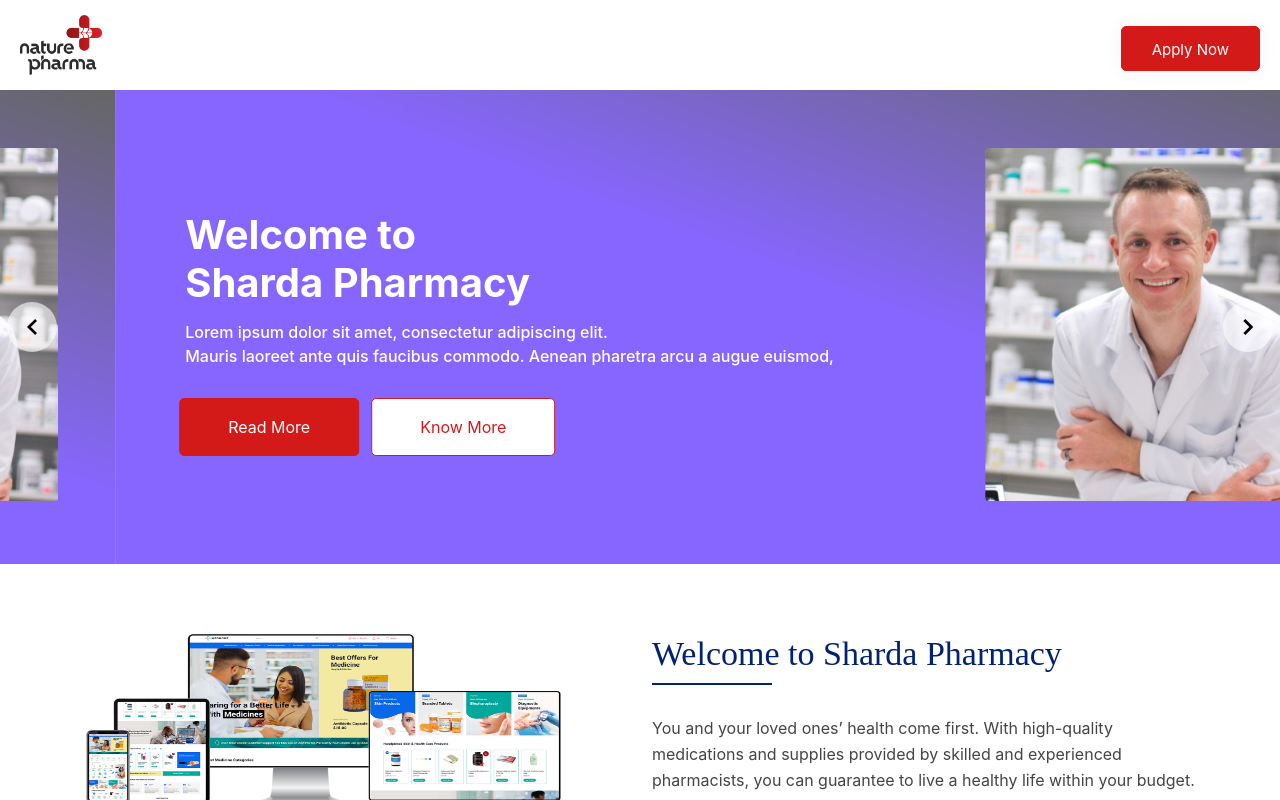
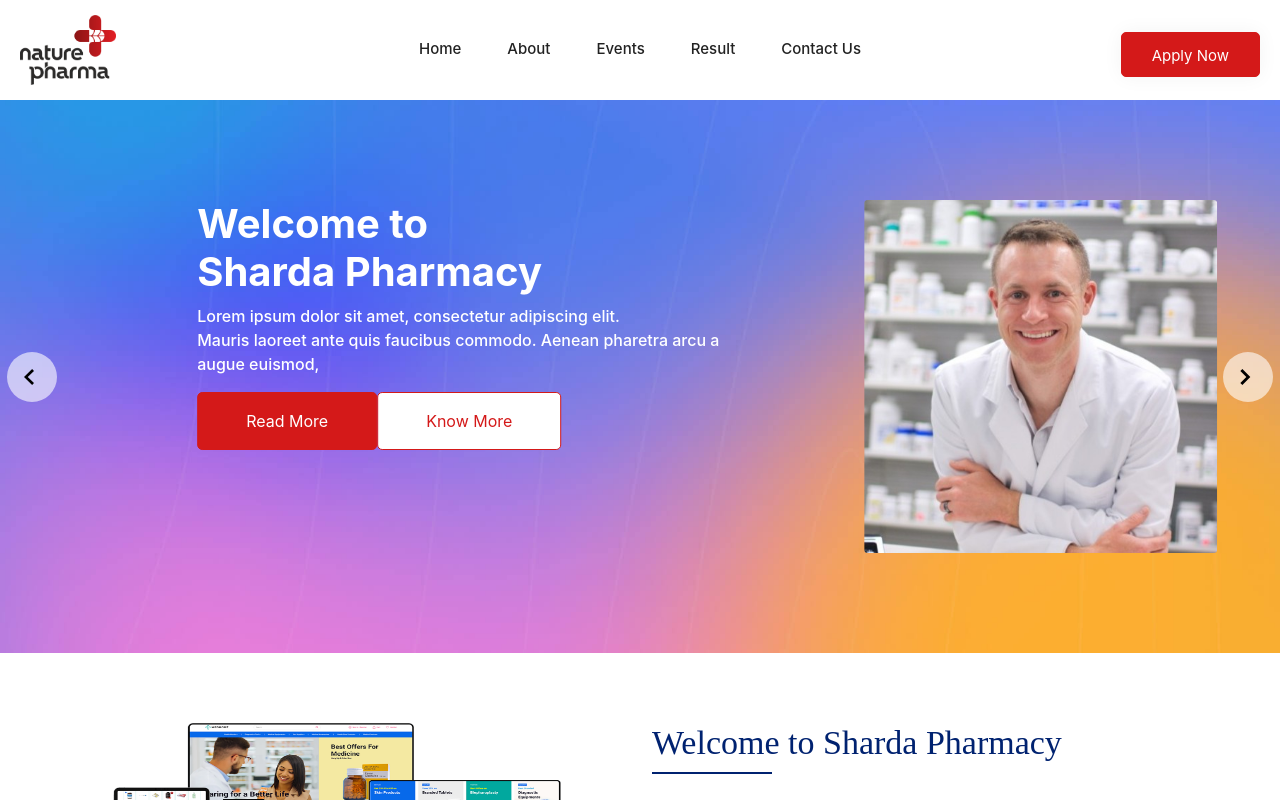
Before and after one commit to syed-faraz-abbasi/Nature_Pharma, a React (Create React App) app in the folder registration/: page / in a window 1280 px wide. Shown: the top 800 px of the page. Built offline with nearby package versions, Linux system fonts and the light colour scheme.

Commit message:
home page

```diff
--- a/registration/src/components/CSS/header.scss
+++ b/registration/src/components/CSS/header.scss
@@ -15,15 +15,43 @@
     width:100%;
     padding:0px 0 0 0px;
     img {
-      height:60px;
+      height:70px;
       margin:0px 15px 0 0;
       float:left;
     }
   }
   .header-contant {
     font-size:14px;
-    padding:6px 0 0 0;
+    padding:12px 0 0 0;
     text-align:right;
+  }
+  nav {
+    padding:5px 0px 0 0px;
+    display:block;
+    margin:0px auto;
+    ul {
+      line-height:none;
+      margin:0;
+      padding:0;
+      li {
+        float:left;
+        position:relative;
+        margin:0px 0;
+        font-size: 15px;
+        padding:10px 15px;
+        color:#fff;cursor: pointer;
+        font-weight: 500;
+        a { font-size:15px;
+          color:#222;
+          display:block;
+          text-transform:capitalize;
+          font-weight:500;
+          &:hover {
+            color: #444;
+          }
+        }
+      }
+    }
   }
 }
 
@@ -31,14 +59,11 @@
 
 
 
-.nav { padding:0px 0px 0 0px ; display:block; margin:0px auto; }
-.nav ul { line-height:none; margin:0; padding:0; }
-.nav ul li {float:left;position:relative;margin:0px 0;font-size: 15px;padding:10px 15px;color:#fff;cursor: pointer; font-weight: 500;}
-.nav ul li i { color:#fff; }
-.nav ul li a { font-size:15px;  color:#fff; display:block; text-transform:capitalize; font-weight:500; }
-.nav ul .dropdowns { display:none; position:absolute; top:40px; left:20px; padding:10px; width:280px; z-index:99; background:#fff; border-top:1px solid #ddd; box-shadow:0 0 5px #eee; }
-.nav ul .dropdown-mandis { display:none; position:absolute; top:40px; left:0px; padding:10px; width:450px; z-index:99; background:#fff; border-top:1px solid #ddd; box-shadow:0 0 5px #eee; }
-.nav ul .dropdowns li {display:block;margin:0;float:none;padding: 0;}
-.nav ul .dropdowns li a { display:block; padding:8px !important; font-size:14px; }
-.nav ul li:hover {  color:#ccc;  }
-.nav ul li a:hover { color:#ccc;  }
+
+
+// .nav ul .dropdowns { display:none; position:absolute; top:40px; left:20px; padding:10px; width:280px; z-index:99; background:#fff; border-top:1px solid #ddd; box-shadow:0 0 5px #eee; }
+// .nav ul .dropdown-mandis { display:none; position:absolute; top:40px; left:0px; padding:10px; width:450px; z-index:99; background:#fff; border-top:1px solid #ddd; box-shadow:0 0 5px #eee; }
+// .nav ul .dropdowns li {display:block;margin:0;float:none;padding: 0;}
+// .nav ul .dropdowns li a { display:block; padding:8px !important; font-size:14px; }
+// .nav ul li:hover {  color:#ccc;  }
+// .nav ul li a:hover { color:#ccc;  }
--- a/registration/src/components/CSS/home.scss
+++ b/registration/src/components/CSS/home.scss
@@ -1,7 +1,57 @@
 
-.container-fluid{
+.container-fluid {
     padding: 0;
   }
+.slider {
+  background-image: url(../images/banner-bg.jpeg);
+  background-size: cover;
+  .slidein {
+    position: relative;
+    padding: 100px 50px;
+    h1 {
+
+      font-weight: 700;
+      color: #fff;
+    }
+    p {
+
+      font-weight: 500;
+      color: #fff;
+    }
+    .img4{
+      border-radius: 1%;
+      height: 353px;
+      display: block;
+      margin: 0px auto;
+    }
+    .btn_p{
+      border-radius: 5px 5px 5px 5px;
+      padding: 16px 48px 16px 48px;
+      height: auto;
+      background-color: rgb(212, 25, 25);
+      color: #fff;
+      border: 1px solid  rgb(212, 25, 25);
+      &:hover{
+        background-color: #fff;
+        color:rgb(212, 25, 25);
+        border: 1px solid  rgb(212, 25, 25);
+       }
+    }
+    .btn_b{
+      border-radius: 5px 5px 5px 5px;
+      padding: 16px 48px 16px 48px;
+      left: 20%;
+      height:auto;
+      background-color: #fff;
+      color:rgb(212, 25, 25);
+      border: 1px solid rgb(212, 25, 25);
+      &:hover{
+        background-color:rgb(212, 25, 25);
+        color: #fff;
+      }
+    }
+  }
+}
 
   .slider .default-nav {
     width: 50px !important;
@@ -89,71 +139,7 @@
     height: 474px;
    }
 
-   .btn_p{
-    position: absolute;
-    top: 65%;
-    border-radius: 5px 5px 5px 5px;
-    padding: 16px 48px 16px 48px;
 
-    left: 5%;
-    height: auto;
-    background-color: rgb(212, 25, 25);
-    color: #fff;
-    border: 1px solid  rgb(212, 25, 25);
-   }
-   .btn_p:hover{
-    background-color: #fff;
-    color:rgb(212, 25, 25);
-    border: 1px solid  rgb(212, 25, 25);
-   }
-   .btn_b{
-    position: absolute;
-    top: 65%;
-    border-radius: 5px 5px 5px 5px;
-      padding: 16px 48px 16px 48px;
-    left: 20%;
-    height:auto;
-    background-color: #fff;
-    color:rgb(212, 25, 25);
-    border: 1px solid rgb(212, 25, 25);
-   }
-
-  .btn_b:hover{
-    background-color:rgb(212, 25, 25);
-    color: #fff;
-
-   }
-
-   .slider .slide .img4{
-
-    left: 68%;
-    position: absolute;
-    top: 58px;
-    border-radius: 1%;
-    height: 353px;
-
-   }
-
-
-
-  .slide{
-    position: relative;
-
-  }
-  .slide h1{
-    left: 70px;
-    position: absolute;
-    top: 121px;
-    font-weight: 700;
-    color: #fff;
-  }
-  .slide p{
-    position: absolute;
-    top: 230px;
-    left: 70px;
-    font-weight: 500;
-   color: #fff;
-  }
   .slider .container-fluid{
     padding: 0;
     overflow: hidden;
--- a/registration/src/components/header.js
+++ b/registration/src/components/header.js
@@ -38,27 +38,14 @@ function Header() {
                             <span className="navbar-toggler-icon"></span>
                         </button>
                         <div className="collapse navbar-collapse  " id="navbarNav">
-                          <ul className="navbar-nav">
-                                  <li className="active"><a href="#">Home</a></li>
-                                <li><a href="#About"> About </a></li>
-                                  <li><a href="#events"> Events </a></li>
+                          <List className="navbar-nav">
+                                  <li className="active"><NavLink href="#">Home</NavLink></li>
+                                  <li><NavLink href="#"> About </NavLink></li>
+                                  <li><NavLink href="#"> Events </NavLink></li>
+                                  <li><NavLink href="#"> Result </NavLink></li>
+                                  <li><NavLink href="#"> Contact Us </NavLink></li>
 
-                                <li className="parent-menu">Downloads <i className="fa fa-angle-down" aria-hidden="true"></i>
-
-                                        <ul className="dropdowns hide">
-                                            <li><a href="#">Curriculum Vitae</a></li>
-                                            <li><a href="#">Eligibility Certificate</a></li>
-                                            <li><a href="#">Event Rules and Regulations</a></li>
-                                            <li><a href="#">CheckList</a></li>
-                                            <li><a href="#">Event Brochure</a></li>
-                                      </ul>
-
-                                    </li>
-
-                                <li><a href="#"> Result</a></li>
-                                <li><a href="#Contact"> Contact Us</a></li>
-
-                          </ul>
+                          </List>
                         </div>
                     </nav>
                 </div>
--- a/registration/src/components/home.js
+++ b/registration/src/components/home.js
@@ -32,32 +32,51 @@ const Home = ({ location }) => {
                         <Col>
                             <Slide>
 
-                                <div className="slide">
-                                    <img src={angryimg} className='img1' alt='img' />
-                                    <img src={person} className='img2 img3 img4' alt='img' />
+                                <div className="slidein">
+                                    <Container>
+                                    <Row>
+                                        <Col md={6}>
                                             <h1>Welcome to <br />Sharda Pharmacy</h1>
                                             <p>Lorem ipsum dolor sit amet, consectetur adipiscing elit. <br />Mauris laoreet ante quis faucibus commodo. Aenean pharetra arcu a augue euismod,</p>
                                             <button className='btn_p'>Read More</button>
                                             <button className='btn_b'>Know More</button>
+                                        </Col>
+                                        <Col md={6}>
+                                            <img src={person} className='img4' alt='img' />
+                                        </Col>
+                                    </Row>
+                                    </Container>
                                 </div>
-                                <div className="slide">
-
-                                    <img src={angryimg} className='img1' alt='img' />
-                                    <img src={person} className='img2 img3 img4' alt='img' />
+                                <div className="slidein">
+                                    <Container>
+                                    <Row>
+                                        <Col md={6}>
                                             <h1>Welcome to <br />Sharda Pharmacy</h1>
                                             <p>Lorem ipsum dolor sit amet, consectetur adipiscing elit. <br />Mauris laoreet ante quis faucibus commodo. Aenean pharetra arcu a augue euismod,</p>
                                             <button className='btn_p'>Read More</button>
                                             <button className='btn_b'>Know More</button>
+                                        </Col>
+                                        <Col md={6}>
+                                            <img src={person} className='img4' alt='img' />
+                                        </Col>
+                                    </Row>
+                                    </Container>
 
                                 </div>
-                                <div className="slide">
-                                    <img src={angryimg} className='img1' alt='img' />
-                                    <img src={person} className='img2 img3 img4' alt='img' />
+                                <div className="slidein">
+                                    <Container>
+                                    <Row>
+                                        <Col md={6}>
                                             <h1>Welcome to <br />Sharda Pharmacy</h1>
                                             <p>Lorem ipsum dolor sit amet, consectetur adipiscing elit. <br />Mauris laoreet ante quis faucibus commodo. Aenean pharetra arcu a augue euismod,</p>
                                             <button className='btn_p'>Read More</button>
                                             <button className='btn_b'>Know More</button>
-
+                                        </Col>
+                                        <Col md={6}>
+                                            <img src={person} className='img4' alt='img' />
+                                        </Col>
+                                    </Row>
+                                    </Container>
                                 </div>
 
                             </Slide>
```
Also changed, not shown: registration/src/components/images/banner-bg.jpeg (added). Lines whose indentation alone changed are shown as unchanged.
